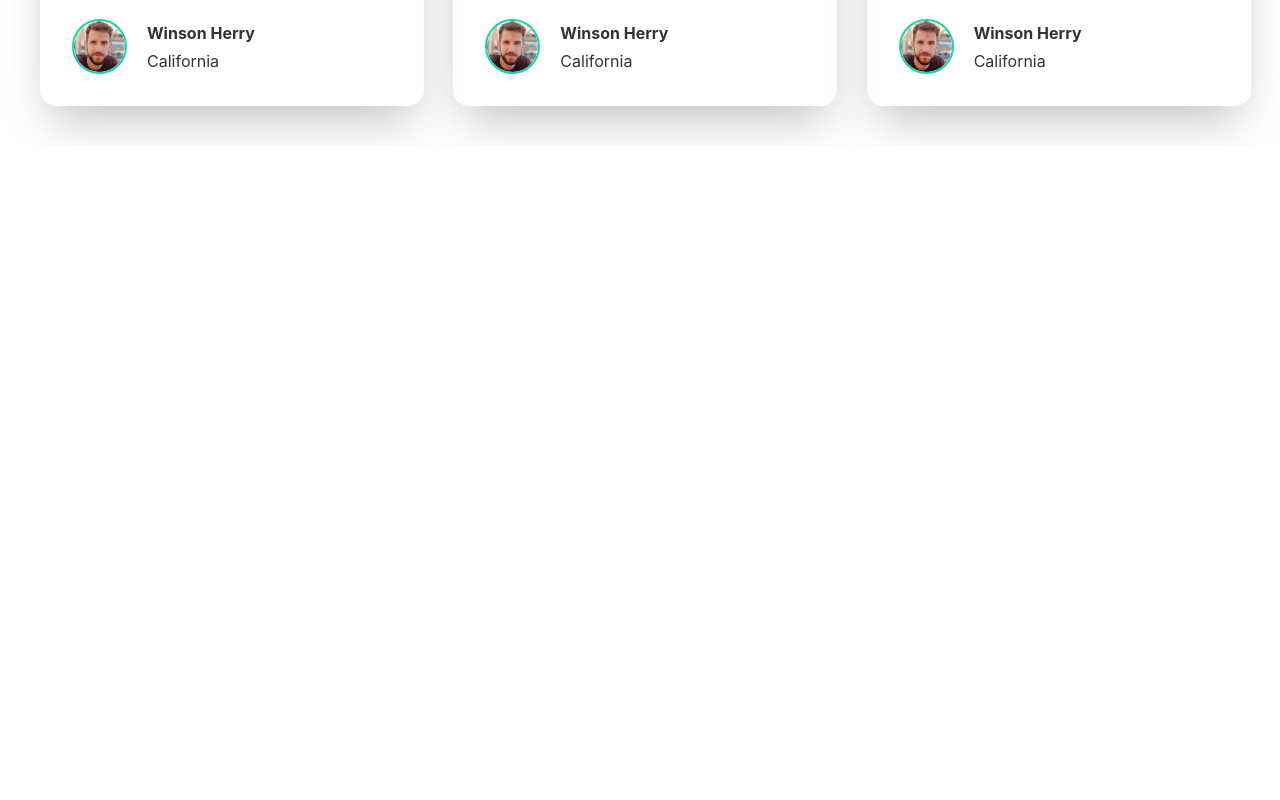
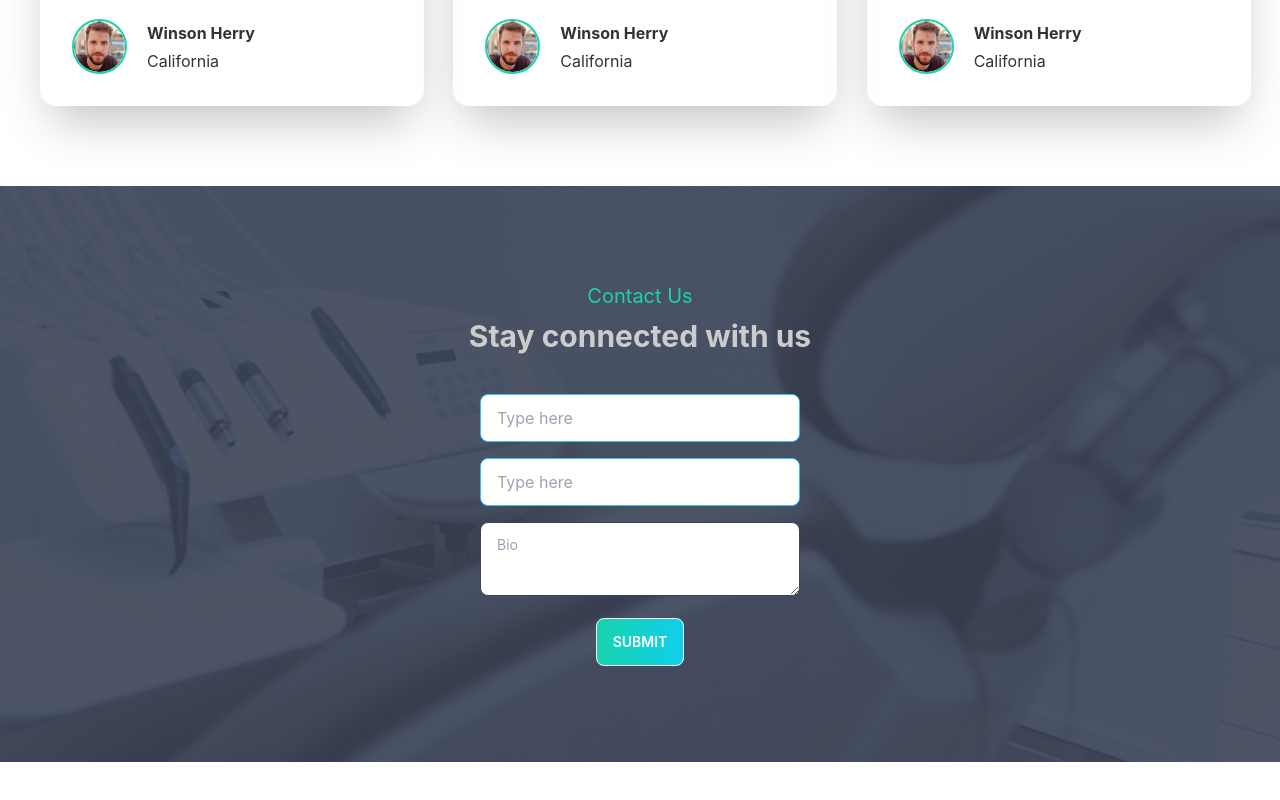
Before and after one commit to developer-sahadat/Doctore_Pronto, a React (Create React App) app: page / in a window 1280 px wide. Shown: the part 3358-4158 px from the top of the page. Before the commit the page ends 3504 px from the top, so only its background shows below. Built offline with nearby package versions, Linux system fonts and the light colour scheme.

Commit message:
contact us added

```diff
--- a/src/Component/Home/Appointment/Appointment.js
+++ b/src/Component/Home/Appointment/Appointment.js
@@ -25,7 +25,7 @@ const Appointment = () => {
               here', making it look like readable English. Many desktop
               publishing packages and web page
             </p>
-            <Button />
+            <Button> Get Started</Button>
           </div>
         </div>
       </div>
--- a/src/Component/Home/Banner/Banner.js
+++ b/src/Component/Home/Banner/Banner.js
@@ -18,7 +18,7 @@ const Banner = () => {
               industry. Lorem Ipsum has been the industry's standard dummy text
               ever since the
             </p>
-            <Button />
+            <Button> Get Started</Button>
           </div>
         </div>
       </div>
--- a/src/Component/Home/ExceptionalSection/Exceptional.js
+++ b/src/Component/Home/ExceptionalSection/Exceptional.js
@@ -24,7 +24,7 @@ const Exceptional = () => {
               publishing packages and web page
             </p>
             <div className="mt-5">
-              <Button />
+              <Button> Get Started</Button>
             </div>
           </div>
         </div>
--- a/src/Component/Home/Home/Home.js
+++ b/src/Component/Home/Home/Home.js
@@ -2,6 +2,7 @@ import React from "react";
 import Appointment from "../Appointment/Appointment";
 import Banner from "../Banner/Banner";
 import Exceptional from "../ExceptionalSection/Exceptional";
+import HomeContact from "../HomeContact/HomeContact";
 import Information from "../Information/Information";
 import Services from "../Services/Services";
 import Testimonial from "../Testimonial/Testimonial";
@@ -17,6 +18,7 @@ const Home = () => {
       <Appointment />
       <Testimonial />
       <TestimonialSection />
+      <HomeContact />
     </>
   );
 };
--- /dev/null
+++ b/src/Component/Home/HomeContact/HomeContact.js
@@ -0,0 +1,46 @@
+import React from "react";
+import appointment from "../../../assets/images/appointment.png";
+import Button from "../../Shear/Button/Button";
+
+const HomeContact = () => {
+  return (
+    <div className="py-10">
+      <div
+        class="hero py-20"
+        style={{
+          backgroundImage: `url(${appointment})`,
+        }}
+      >
+        <div class="hero-overlay bg-opacity-60"></div>
+        <div class="hero-content text-center text-neutral-content">
+          <div class="max-w-md">
+            <h3 class="mb-2 text-xl text-secondary">Contact Us</h3>
+            <h3 class="mb-10 text-3xl font-bold">Stay connected with us</h3>
+            <form>
+              <input
+                type="text"
+                placeholder="Type here"
+                class="input input-bordered input-info w-full max-w-xs mb-4"
+              />
+
+              <input
+                type="text"
+                placeholder="Type here"
+                class="input input-bordered input-info w-full max-w-xs mb-4"
+              />
+              <textarea
+                class="textarea textarea-accent max-w-xs  w-full mb-4"
+                placeholder="Bio"
+              ></textarea>
+              <div>
+                <Button>Submit</Button>
+              </div>
+            </form>
+          </div>
+        </div>
+      </div>
+    </div>
+  );
+};
+
+export default HomeContact;
--- a/src/Component/Shear/Button/Button.js
+++ b/src/Component/Shear/Button/Button.js
@@ -1,10 +1,10 @@
 import React from "react";
 
-const Button = () => {
+const Button = ({ children }) => {
   return (
     <div>
       <button class="btn text-white  bg-gradient-to-r from-secondary to-primary">
-        Get Started
+        {children}
       </button>
     </div>
   );
```
